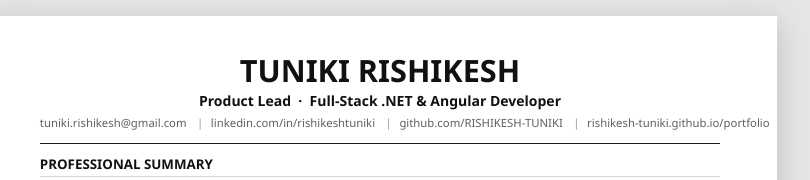
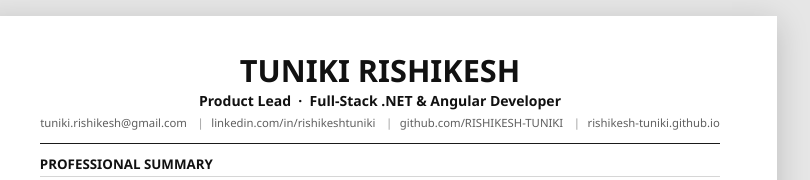
Before and after one commit to RISHIKESH-TUNIKI/RISHIKESH-TUNIKI.github.io, a plain HTML site: page resume/resume.html in a window 1280 px wide. Shown: the top 180 px of the page, 260-1070 px from the left. Drawn offline with Linux system fonts and the light colour scheme.

Commit message:
Implementation . #PF-SITE-SHORTURL-20261122-2241 - Completed . Move the site to the short address rishikesh-tuniki.github.io and point the README and resume at it

```diff
--- a/resume/resume.html
+++ b/resume/resume.html
@@ -82,7 +82,7 @@
       <!--PHONE-->
       <span>linkedin.com/in/rishikeshtuniki</span>
       <span>github.com/RISHIKESH-TUNIKI</span>
-      <span>rishikesh-tuniki.github.io/portfolio</span>
+      <span>rishikesh-tuniki.github.io</span>
     </div>
   </header>
 
```
Also changed, not shown: 2 other files.
